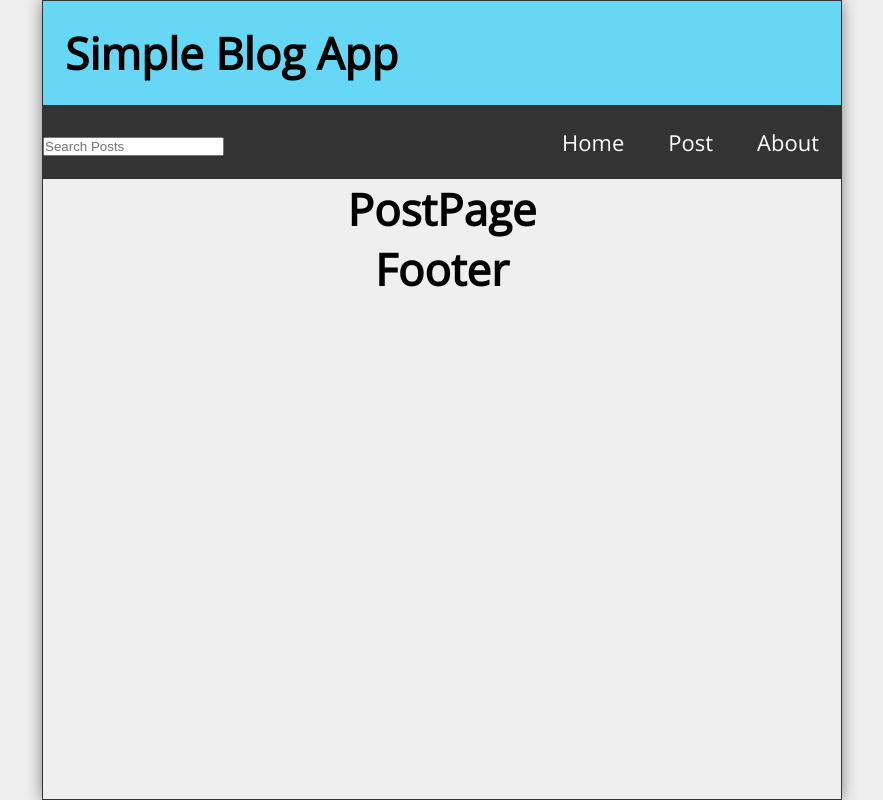
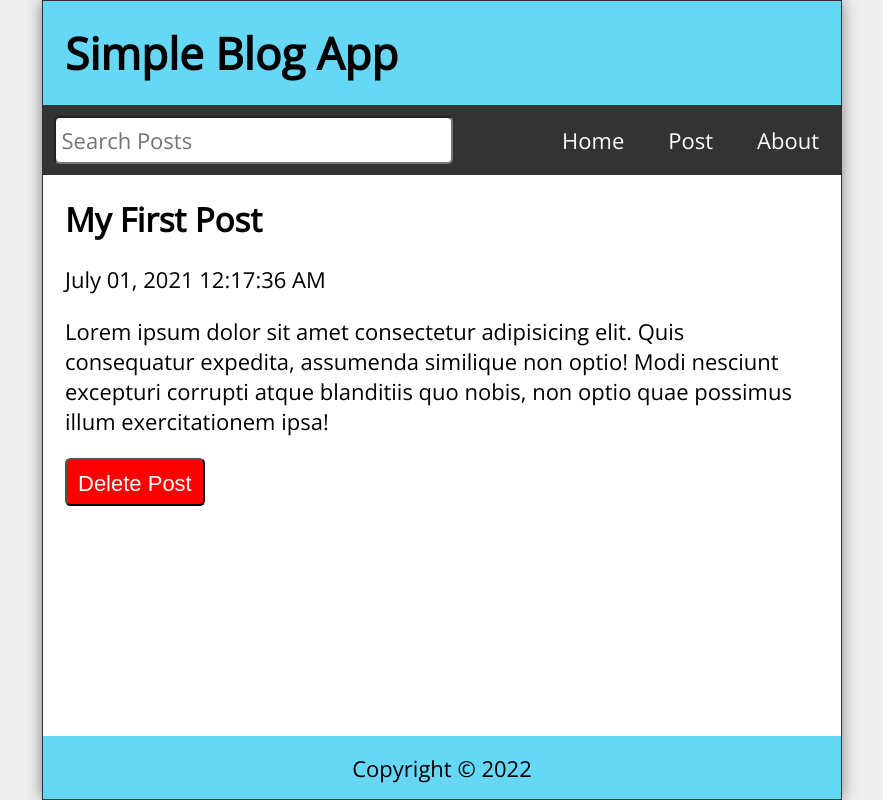
Before and after one commit to jid/react_playground, a React (Create React App) app in the folder blog/: page /post/1 in a window 1280 px wide. Shown: the whole page, without its empty margins (198-1081 px from the left). Built offline with nearby package versions, Linux system fonts and the light colour scheme.

Commit message:
filled all components

```diff
--- a/blog/package.json
+++ b/blog/package.json
@@ -3,6 +3,7 @@
   "version": "0.1.0",
   "private": true,
   "dependencies": {
+    "date-fns": "^2.29.2",
     "react": "^18.2.0",
     "react-dom": "^18.2.0",
     "react-router-dom": "^6.3.0",
--- a/blog/src/About.js
+++ b/blog/src/About.js
@@ -2,8 +2,9 @@ import React from 'react'
 
 const About = () => {
   return (
-    <main>
-      <h1>About</h1>
+    <main className="About">
+      <h2>About</h2>
+      <p>Project demonstrates simple blog application in React. Utilized functionalities: routing, hooks (useState, useEffect, useNavigate), form.</p>
     </main>
   )
 }
--- a/blog/src/App.js
+++ b/blog/src/App.js
@@ -6,18 +6,100 @@ import NewPost from './NewPost'
 import PostPage from './PostPage'
 import About from './About'
 import Missing from './Missing'
-import { Routes, Route, useHistory } from 'react-router-dom'
+import { Routes, Route, useNavigate } from 'react-router-dom'
 import { useState, useEffect } from 'react'
+import { format } from 'date-fns'
 
 function App() {
+  const [posts, setPosts] = useState([
+    {
+      id: 1,
+      title: "My First Post",
+      datetime: "July 01, 2021 12:17:36 AM",
+      body: "Lorem ipsum dolor sit amet consectetur adipisicing elit. Quis consequatur expedita, assumenda similique non optio! Modi nesciunt excepturi corrupti atque blanditiis quo nobis, non optio quae possimus illum exercitationem ipsa!"
+    },
+    {
+      id: 2,
+      title: "My 2nd Post",
+      datetime: "July 01, 2021 15:17:36 AM",
+      body: "Lorem ipsum dolor sit amet consectetur adipisicing elit. Quis consequatur expedita, assumenda similique non optio! Modi nesciunt excepturi corrupti atque blanditiis quo nobis, non optio quae possimus illum exercitationem ipsa!"
+    },
+    {
+      id: 3,
+      title: "My 3rd Post",
+      datetime: "July 01, 2021 18:17:36 AM",
+      body: "Lorem ipsum dolor sit amet consectetur adipisicing elit. Quis consequatur expedita, assumenda similique non optio! Modi nesciunt excepturi corrupti atque blanditiis quo nobis, non optio quae possimus illum exercitationem ipsa!"
+    },
+    {
+      id: 4,
+      title: "My Fourth Post",
+      datetime: "July 01, 2021 20:17:36 AM",
+      body: "Lorem ipsum dolor sit amet consectetur adipisicing elit. Quis consequatur expedita, assumenda similique non optio! Modi nesciunt excepturi corrupti atque blanditiis quo nobis, non optio quae possimus illum exercitationem ipsa!"
+    }
+  ])
+  const [search, setSearch] = useState('')
+  const [searchResults, setSearchResults] = useState(posts)
+  const [postTitle, setPostTitle] = useState('')
+  const [postBody, setPostBody] = useState('')
+  const navigate = useNavigate()
+
+  useEffect(() => {
+    let postsFiltered = posts
+    postsFiltered = posts.filter(post => {
+      return (
+        post.title.toLowerCase().includes(search.toLowerCase())
+        || post.body.toLowerCase().includes(search.toLowerCase())
+      )
+    })
+    setSearchResults(postsFiltered.reverse())
+  }, [posts, search])
+
+  const handleSubmit = (e) => {
+    e.preventDefault()
+    const id = posts.length ? posts[posts.length - 1].id + 1 : 1
+    const datetime = format(new Date(), 'MMMM dd, yyyy pp')
+    const post = {
+      id,
+      title: postTitle,
+      datetime,
+      body: postBody
+    }
+    const newPosts = [...posts, post]
+    setPosts(newPosts)
+    navigate(`/post/${id}`)
+  }
+
+  const handleDelete = (id) => {
+    const newPosts = posts.filter(post => post.id.toString() !== id.toString())
+    setPosts(newPosts)
+    navigate('/about')
+  }
+
   return (
     <div className="App">
       <Header title="Simple Blog App" />
-      <Nav />
+      <Nav search={search} setSearch={setSearch} />
       <Routes>
-        <Route path="/" element={<Home />} />
-        <Route path="/post" element={<NewPost />} />
-        <Route path="/post/:id" element={<PostPage />} />
+        <Route path="/" element={
+          <Home
+            posts={searchResults}
+          />
+        } />
+        <Route path="/post" element={
+          <NewPost
+            postTitle={postTitle}
+            setPostTitle={setPostTitle}
+            postBody={postBody}
+            setPostBody={setPostBody}
+            handleSubmit={handleSubmit}
+          />}
+        />
+        <Route path="/post/:id" element={
+          <PostPage
+            posts={posts}
+            handleDelete={handleDelete}
+          />
+        } />
         <Route path="/about" element={<About />} />
         <Route path="*" element={<Missing />} />
       </Routes>
--- /dev/null
+++ b/blog/src/Feed.js
@@ -0,0 +1,14 @@
+import React from 'react'
+import Post from './Post'
+
+const Feed = ({ posts }) => {
+  return (
+    <>
+      {posts.map(post => (
+        <Post key={post.id} post={post} />
+      ))}
+    </>
+  )
+}
+
+export default Feed
--- a/blog/src/Footer.js
+++ b/blog/src/Footer.js
@@ -2,8 +2,8 @@ import React from 'react'
 
 const Footer = () => {
   return (
-    <footer>
-      <h1>Footer</h1>
+    <footer className="Footer">
+      <p>Copyright &copy; {(new Date().getFullYear())}</p>
     </footer>
   )
 }
--- a/blog/src/Home.js
+++ b/blog/src/Home.js
@@ -1,9 +1,14 @@
 import React from 'react'
+import Feed from './Feed'
 
-const Home = () => {
+const Home = ({ posts }) => {
   return (
-    <main>
-      <h1>Home</h1>
+    <main className="Home">
+      {posts.length ? (
+        <Feed posts={posts} />
+      ) : (
+        <p className="Home__empty">No posts to display</p>
+      )}
     </main>
   )
 }
--- a/blog/src/Missing.js
+++ b/blog/src/Missing.js
@@ -1,9 +1,13 @@
 import React from 'react'
+import { Link } from 'react-router-dom'
 
 const Missing = () => {
   return (
-    <main>
-      <h1>Missing</h1>
+    <main className="Missing">
+      <h2>Page not found</h2>
+      <p>
+        <Link to="/">Visit Our Homapage</Link>
+      </p>
     </main>
   )
 }
--- a/blog/src/Nav.js
+++ b/blog/src/Nav.js
@@ -10,9 +10,10 @@ const Nav = ({ search, setSearch }) => {
         <label htmlFor="search">Search Posts</label>
         <input
           id="search"
-          tupe="text"
+          type="text"
           placeholder="Search Posts"
           value={search}
+          autoComplete="off"
           onChange={(e) => setSearch(e.target.value)}
         />
       </form>
--- a/blog/src/NewPost.js
+++ b/blog/src/NewPost.js
@@ -1,9 +1,37 @@
 import React from 'react'
 
-const NewPost = () => {
+const NewPost = ({
+  postTitle,
+  setPostTitle,
+  postBody,
+  setPostBody,
+  handleSubmit
+}) => {
   return (
-    <main>
-      <h1>NewPost</h1>
+    <main className="NewPost">
+      <h2>New Post</h2>
+      <form className="newPostForm"
+        onSubmit={handleSubmit}
+      >
+        <label htmlFor="postTitle" >Title:</label>
+        <input
+          id="postTitle"
+          type="text"
+          required
+          value={postTitle}
+          onChange={(e) => setPostTitle(e.target.value)}
+        />
+        <label htmlFor="postBody" >Post:</label>
+        <textarea
+          id="postBody"
+          required
+          value={postBody}
+          onChange={(e) => setPostBody(e.target.value)}
+        />
+        <button type="submit">
+          Submit
+        </button>
+      </form>
     </main>
   )
 }
--- /dev/null
+++ b/blog/src/Post.js
@@ -0,0 +1,18 @@
+import React from 'react'
+import { Link } from 'react-router-dom'
+
+const Post = ({ post }) => {
+  return (
+    <article className="post">
+      <Link to={`/post/${post.id}`}>
+        <h2>{post.title}</h2>
+        <p className="postDate">{post.datetime}</p>
+      </Link>
+      <p className="postBody">
+        {post.body.length <= 25 ? post.body : `${post.body.slice(0, 25)}...`}
+      </p>
+    </article>
+  )
+}
+
+export default Post
--- a/blog/src/PostPage.js
+++ b/blog/src/PostPage.js
@@ -1,9 +1,32 @@
 import React from 'react'
+import { useParams, Link } from 'react-router-dom'
 
-const PostPage = () => {
+const PostPage = ({ posts, handleDelete }) => {
+  const { id } = useParams()
+  const post = posts.find(post => post.id.toString() === id)
+
   return (
-    <main>
-      <h1>PostPage</h1>
+    <main className="PostPage">
+      <article className="post">
+        {post &&
+          <>
+            <h2>{post.title}</h2>
+            <p className="postData">{post.datetime}</p>
+            <p className="postBody">{post.body}</p>
+            <button onClick={() => handleDelete(id)}>
+              Delete Post
+            </button>
+          </>
+        }
+        {!post &&
+          <>
+            <h2>Post Not Found</h2>
+            <p>
+              <Link to="/">Visit Our Homepage</Link>
+            </p>
+          </>
+        }
+      </article>
     </main>
   )
 }
--- a/blog/src/index.css
+++ b/blog/src/index.css
@@ -99,18 +99,19 @@ body {
   align-items: center;
 }
 
-.Nav li {
+/* .Nav li {
   padding: 1rem;
 }
 
 .Nav li:hover,
 .Nav li:focus {
   padding: 1rem;
-}
+} */
 
 .Nav li a {
   color: #fff;
   text-decoration: none;
+  padding: 1rem;
 }
 
 .Nav li:hover,
@@ -136,6 +137,11 @@ body {
   padding: 1rem;
   overflow-y: auto;
   background-color: #fff;
+}
+
+.Home__empty {
+  margin-top: 2rem;
+  text-align: center;
 }
 
 .post {
@@ -265,7 +271,7 @@ body {
   }
 
   .newPostForm textarea {
-    height: 300px;
+    height: 200px;
   }
 }
 
```
Also changed, not shown: 1 other file (tests, documents, lock files or other folders).
